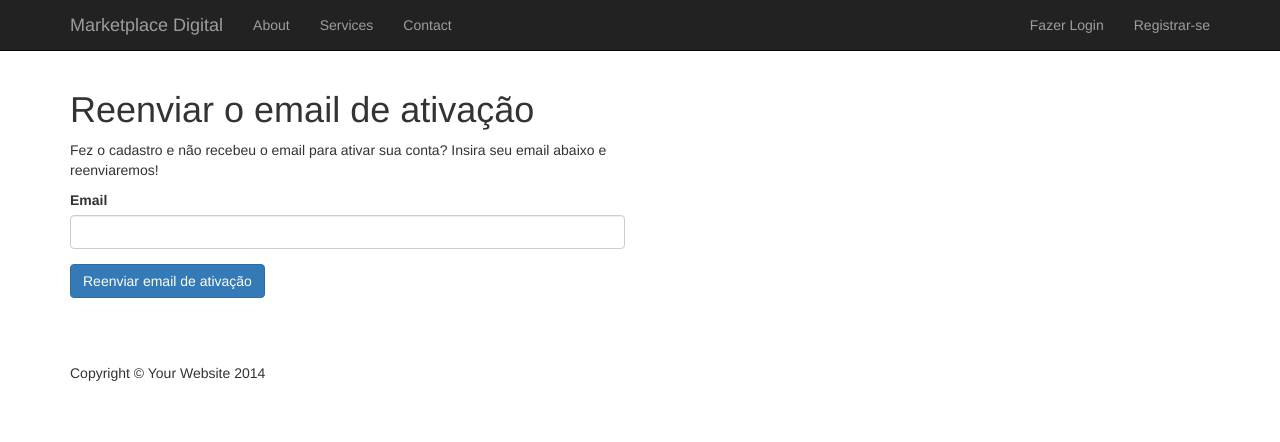
After one commit to felipegalvao/marketplacedigital, a Django app: page /usuario/reenviar_email_ativacao/ in a window 1280 px wide. The commit adds this page. Shown: the top 442 px of the page. Run offline with Django 3.2, Linux system fonts and the light colour scheme; some libraries are stand-ins or nearby versions.

Commit message:
Complete user management functionalities with password reset and resending of account activation email

```diff
--- a/marketplacedigital/marketplacedigital/settings/base.py
+++ b/marketplacedigital/marketplacedigital/settings/base.py
@@ -133,8 +133,6 @@ STATICFILES_DIRS = [
 
 STATIC_ROOT = root("static")
 
-# STATIC_ROOT = os.path.join(BASE_DIR, 'staticfiles')
-
 # Setup upload directory for Media
 MEDIA_ROOT = root("media")
 MEDIA_URL = '/media/'
--- a/marketplacedigital/static/css/main.css
+++ b/marketplacedigital/static/css/main.css
@@ -15,3 +15,7 @@ body {
 footer {
     margin: 50px 0;
 }
+
+.td-filename {
+  width: 80%;
+}
--- a/marketplacedigital/templates/base.html
+++ b/marketplacedigital/templates/base.html
@@ -3,7 +3,7 @@
 <!DOCTYPE html>
 <html lang="pt-BR">
   <head>
-    <title>Marketplace Digital</title>
+    <title>{% block title %}Marketplace Digital{% endblock %}</title>
     <meta charset="utf-8">
     <meta http-equiv="X-UA-Compatible" content="IE=edge">
     <meta http-equiv="Content-Language" content="pt-BR">
--- a/marketplacedigital/templates/users/login.html
+++ b/marketplacedigital/templates/users/login.html
@@ -44,9 +44,8 @@
 
         <p>Problemas para fazer login? Clique abaixo para ajudarmos!</p>
         <p>
-          <a href="#"><button class="btn btn-default">Esqueci a senha</button></a>
-          <a href="#"><button class="btn btn-default">Esqueci o nome de usuário</button></a>
-          <a href="#"><button class="btn btn-default">Não recebi link de ativação</button></a>
+          <a href="{% url 'password_reset' %}"><button class="btn btn-default">Esqueci a senha / nome de usuário</button></a>
+          <a href="{% url 'resend_activation_email' %}"><button class="btn btn-default">Não recebi link de ativação</button></a>
         </p>
       </div>
     </div>
--- /dev/null
+++ b/marketplacedigital/templates/users/resend_activation_email.html
@@ -0,0 +1,28 @@
+{% extends 'base.html' %}
+{% load static %}
+
+{% block page %}
+  <div class="container">
+    <div class="row">
+      <div class="col-md-6">
+        <h1>Reenviar o email de ativação</h1>
+        <p>Fez o cadastro e não recebeu o email para ativar sua conta? Insira seu email abaixo e reenviaremos!</p>
+
+        <form method="post">
+          {% csrf_token %}
+          {{ form.email.errors }}
+          <div class="form-group">
+            <label for="id_email">Email</label>
+            <input id="id_email" maxlength="254" name="email" type="email" required="" class="form-control">
+            {{ form.email.errors }}
+          </div>
+
+          <div class="form-group">
+            <input type="submit" value="Reenviar email de ativação" class="btn btn-primary btn-default" />
+          </div>
+
+        </form>
+      </div>
+    </div>
+  </div>
+{% endblock %}
--- a/marketplacedigital/users/forms.py
+++ b/marketplacedigital/users/forms.py
@@ -4,8 +4,9 @@
 from django import forms
 from django.forms.utils import ErrorList
 from django.contrib.auth.forms import AuthenticationForm
+from django.conf import settings
 
-from .models import User
+from .models import User, Profile
 
 class RegistrationForm(forms.Form):
     first_name = forms.CharField(max_length=150, widget=forms.TextInput(attrs={'class':'form-control'}))
@@ -51,7 +52,8 @@ class RegistrationForm(forms.Form):
     #Sending activation email ------>>>!! Warning : Domain name is hardcoded below !!<<<------
     #The email is written in a text file (it contains templatetags which are populated by the method below)
     def sendEmail(self, datas):
-        link="http://localhost:8000/usuario/ativar/"+datas['activation_key'] # Edit This!
+        domain = settings.BASE_DOMAIN
+        link= domain + "usuario/ativar/"+datas['activation_key']
         c=Context({'activation_link':link,'username':datas['username']})
         f = open(MEDIA_ROOT+datas['email_path'], 'r')
         t = Template(f.read())
@@ -65,3 +67,31 @@ class LoginForm(forms.Form):
                                widget=forms.TextInput(attrs={'class': 'form-control', 'name': 'username'}))
     password = forms.CharField(label="Password", max_length=50,
                                widget=forms.PasswordInput(attrs={'class': 'form-control', 'name': 'password'}))
+
+class ActivationLinkForm(forms.Form):
+    email = forms.EmailField(max_length=100,error_messages={'invalid': ("Email inválido.")}, widget=forms.EmailInput(attrs={'class':'form-control'}))
+
+    def clean(self):
+        email = self.cleaned_data.get('email')
+
+        try:
+            user = User.objects.get(email=email)
+        except User.DoesNotExist:
+            user = None
+
+        if user == None:
+            self._errors['email'] = ErrorList([u"Este email não está cadastrado."])
+
+        return self.cleaned_data
+
+
+    def sendEmail(self, datas):
+        domain = settings.BASE_DOMAIN
+        link= domain + "usuario/ativar/"+datas['activation_key'] # Edit This!
+        c=Context({'activation_link':link,'username':datas['username']})
+        f = open(MEDIA_ROOT+datas['email_path'], 'r')
+        t = Template(f.read())
+        f.close()
+        message=t.render(c)
+        #print unicode(message).encode('utf8')
+        send_mail(datas['email_subject'], message, 'yourdomain <no-reply@yourdomain.com>', [datas['email']], fail_silently=False)
--- a/marketplacedigital/users/urls.py
+++ b/marketplacedigital/users/urls.py
@@ -1,4 +1,5 @@
 from django.conf.urls import url
+from django.contrib.auth import views as auth_views
 from . import views, forms
 
 
@@ -11,4 +12,10 @@ urlpatterns = [
     url(r'minhas_compras/acessar_arquivo/(?P<file_id>[0-9]+)/$', views.send_file, name='send_file'),
     url(r'minhas_compras/notificacao_pagseguro/$', views.notificacao_pagseguro, name='notificacao_pagseguro'),
     url(r'ativar/(?P<activation_key>\w+)$', views.activate, name='activate'),
+    url(r'resetar_senha/$', auth_views.password_reset, {'template_name': 'users/password_reset.html'}, name='password_reset'),
+    url(r'resetar_senha/concluido/$', auth_views.password_reset_done, {'template_name': 'users/password_reset_done.html'}, name='password_reset_done'),
+    url(r'resetar_senha/confirmar/(?P<uidb64>[0-9A-Za-z_\-]+)/(?P<token>[0-9A-Za-z]{1,13}-[0-9A-Za-z]{1,20})/$',
+        auth_views.password_reset_confirm, {'template_name': 'users/password_reset_confirm.html'}, name='password_reset_confirm'),
+    url(r'resetar_senha/completar/$', auth_views.password_reset_complete, {'template_name': 'users/password_reset_complete.html'}, name='password_reset_complete'),
+    url(r'reenviar_email_ativacao/$', views.resend_activation_email, name='resend_activation_email')
 ]
--- a/marketplacedigital/users/views.py
+++ b/marketplacedigital/users/views.py
@@ -16,7 +16,7 @@ from django.core.mail import EmailMultiAlternatives
 from django.template.loader import get_template
 from django.template import Context
 
-from .forms import RegistrationForm, LoginForm
+from .forms import RegistrationForm, LoginForm, ActivationLinkForm
 from .models import Profile
 from shop.models import Purchase, ProductFile
 from marketplacedigital.settings.base import BASE_DIR
@@ -89,7 +89,6 @@ def register(request):
 
             messages.info(request, 'Um email com um link de ativação foi enviado para ' + user.email + '. Ative sua conta para fazer login.')
 
-            request.session['registered']=True #For display purposes
             return redirect('/')
     else:
         form = RegistrationForm() #Display form with error messages (incorrect fields, etc)
@@ -186,19 +185,20 @@ def my_purchases(request):
 @login_required(login_url='/usuario/login/')
 def show_purchase(request, purchase_id):
     purchase = get_object_or_404(Purchase, pk=purchase_id)
-    purchase_files = ProductFile.objects.filter(product=purchase.product)
-    return render(request, 'users/show_purchase.html', { 'purchase': purchase, 'purchase_files': purchase_files })
+    purchase_sample_files = ProductFile.objects.filter(product=purchase.product, sample_file=True)
+    purchase_not_sample_files = ProductFile.objects.filter(product=purchase.product, sample_file=False)
+    return render(request, 'users/show_purchase.html', { 'purchase': purchase, 'purchase_sample_files': purchase_sample_files,
+                                                         'purchase_not_sample_files': purchase_not_sample_files })
 
 @login_required(login_url='/usuario/login/')
 def send_file(request, file_id):
     product_file = ProductFile.objects.get(id=file_id)
     purchase = Purchase.objects.filter(user=request.user).filter(product=product_file.product)
     if purchase:
-        return sendfile(request, product_file.uploaded_file.path)
+        return sendfile(request, product_file.uploaded_file.path, attachment=True)
     else:
         messages.warning(request, 'Você não tem permissão para acessar este arquivo. Adquira-o primeiro.')
         return HttpResponseRedirect(reverse('show_product', args=(product_file.product.slug,)))
-        # return redirect('/')
 
 @csrf_exempt
 def notificacao_pagseguro(request):
@@ -217,10 +217,6 @@ def notificacao_pagseguro(request):
         r = requests.get(request_link, params=dados_consulta)
         r_texto = r.text
 
-        print(request_link)
-        print(r.url)
-        print(r_texto)
-
         purchase_id = find_between(r_texto, "<reference>","</reference>")
         transaction_status = find_between(r_texto, "<status>","</status>")
 
@@ -233,6 +229,56 @@ def notificacao_pagseguro(request):
     else:
         return redirect('/')
 
+def resend_activation_email(request):
+    if request.method == 'POST':
+        email = request.POST['email']
+        try:
+            user = User.objects.get(email=email)
+        except User.DoesNotExist:
+            user = None
+        print("Oi estou vivo")
+        print(user)
+        if user == None:
+            messages.warning(request, 'Este email não está cadastrado. Caso queira, pode se cadastrar abaixo.')
+            return HttpResponseRedirect(reverse('register'))
+
+        profile = Profile.objects.get(user=user)
+        if profile.activated:
+            messages.info(request, 'Sua conta já está ativada e você já pode fazer login. Caso necessite, pode redefinir sua senha.')
+            return HttpResponseRedirect(reverse('user_login'))
+
+        profile.key_expiration = (datetime.datetime.strftime(datetime.datetime.now() +
+            datetime.timedelta(days=7), "%Y-%m-%d %H:%M:%S"))
+        profile.save()
+
+        domain = settings.BASE_DOMAIN
+        link = 'usuario/ativar/' + profile.activation_key
+        activation_link = domain + link
+
+        email_subject = "Olá " + user.first_name + ". Ative sua conta no Marketplace Digital"
+        from_email = "felipect86@gmail.com"
+        to_email = user.email
+
+        text_template = get_template('users/activation_email.txt')
+        html_template = get_template('users/activation_email.html')
+
+        d = Context({ 'username': user.username, 'activation_link': activation_link, 'key_expiration': profile.key_expiration })
+
+        text_content = text_template.render(d)
+        html_content = html_template.render(d)
+
+        msg = EmailMultiAlternatives(email_subject, text_content, from_email, [to_email])
+        msg.attach_alternative(html_content, "text/html")
+        msg.send()
+
+        messages.info(request, 'O email com seu link de ativação foi reenviado para ' + user.email + '. Ative sua conta para fazer login.')
+
+        return redirect('/')
+    else:
+        form = ActivationLinkForm()
+        return render(request, 'users/resend_activation_email.html', { 'form' : form })
+
+
 def find_between( s, first, last ):
     try:
         start = s.index( first ) + len( first )
```
Also changed, not shown: marketplacedigital/templates/users/password_reset.html (added, +28 -0 lines), marketplacedigital/templates/users/password_reset_complete.html (added, +14 -0 lines), marketplacedigital/templates/users/password_reset_confirm.html (added, +33 -0 lines), marketplacedigital/templates/users/password_reset_done.html (added, +14 -0 lines), marketplacedigital/templates/users/show_purchase.html (+28 -9 lines), 1 other file.
